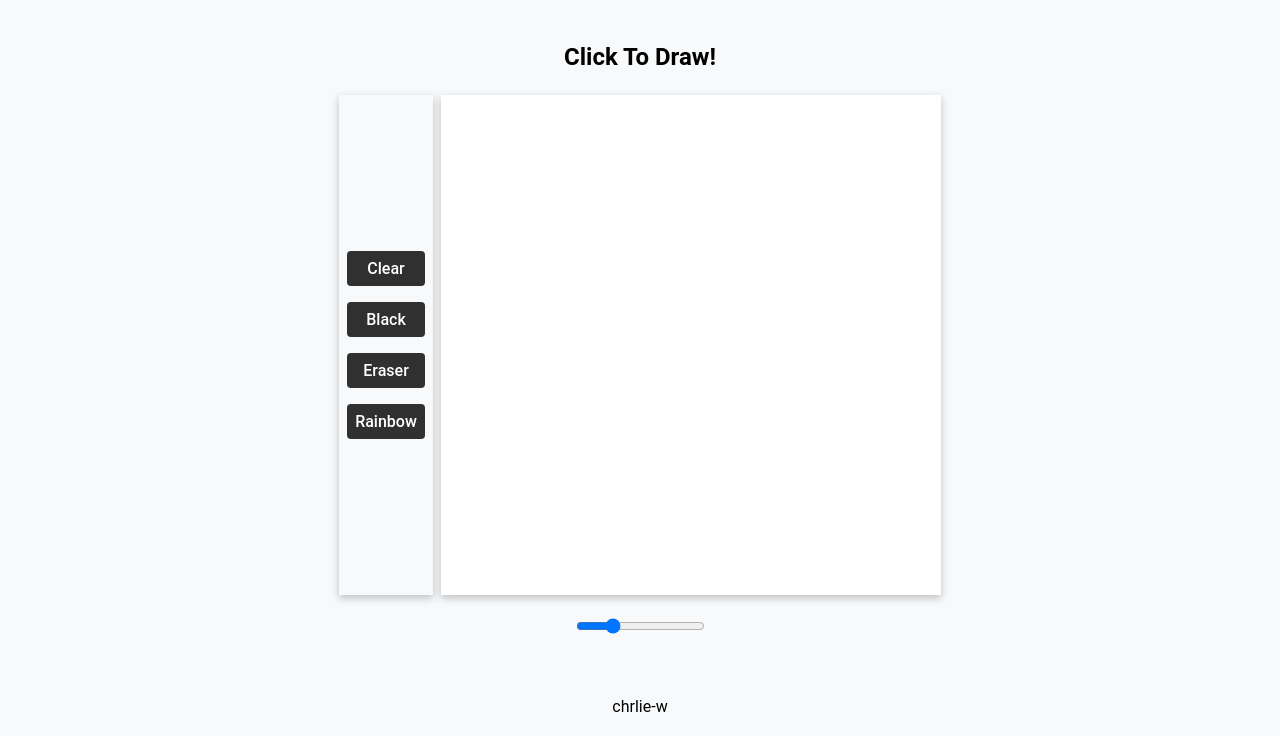
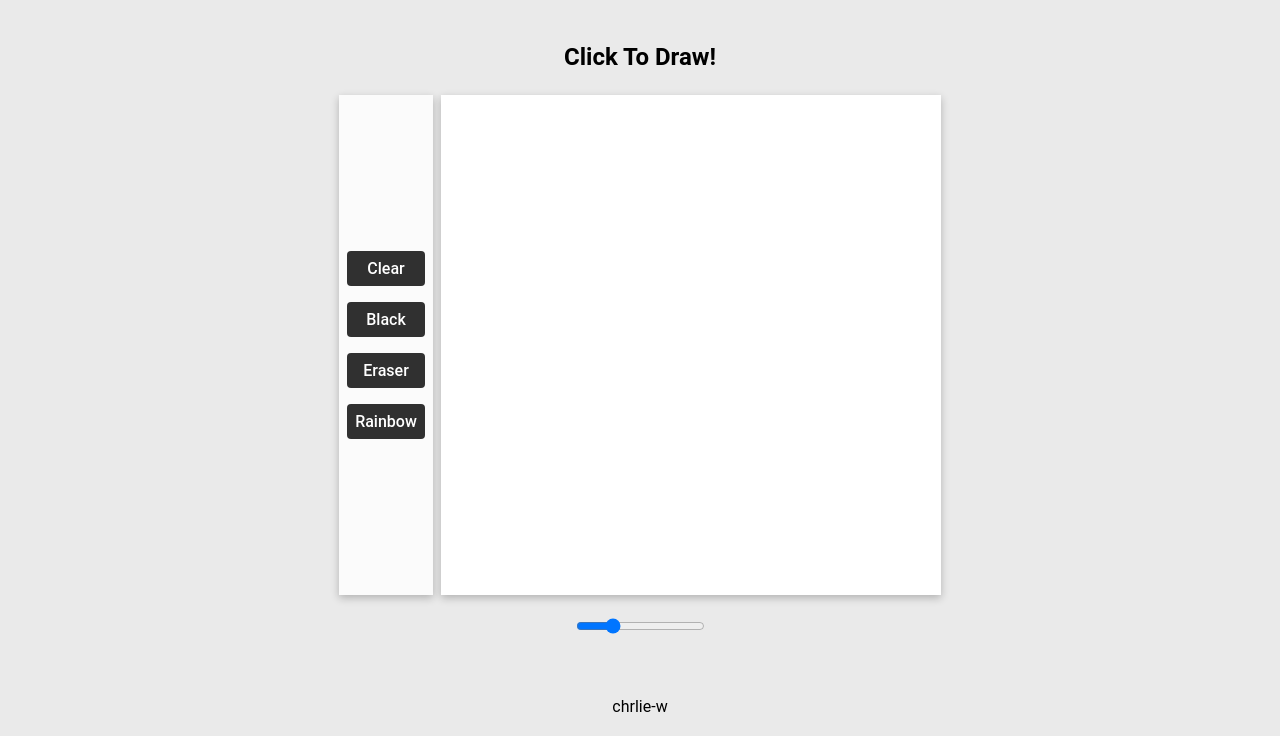
Before and after one commit to fleshexit/etch-a-sketch, a plain HTML site: page index.html in a window 1280 px wide. Shown: the part 64-800 px from the top of the page. Drawn offline with Linux system fonts and the light colour scheme.

Commit message:
colour theme

```diff
--- a/style.css
+++ b/style.css
@@ -7,7 +7,7 @@
 
 body {
     height: 100vh;
-    background-color: #f7f9fb;
+    background-color: #eaeaea;
     display: flex;
     flex-direction: column;
 }
@@ -75,6 +75,7 @@ button:hover {
     height: 100%;
     justify-content: center;
     box-shadow: rgba(0, 0, 0, 0.24) 0px 3px 8px;
+    background-color: #fbfbfb;
 }
 
 .grid {
```
